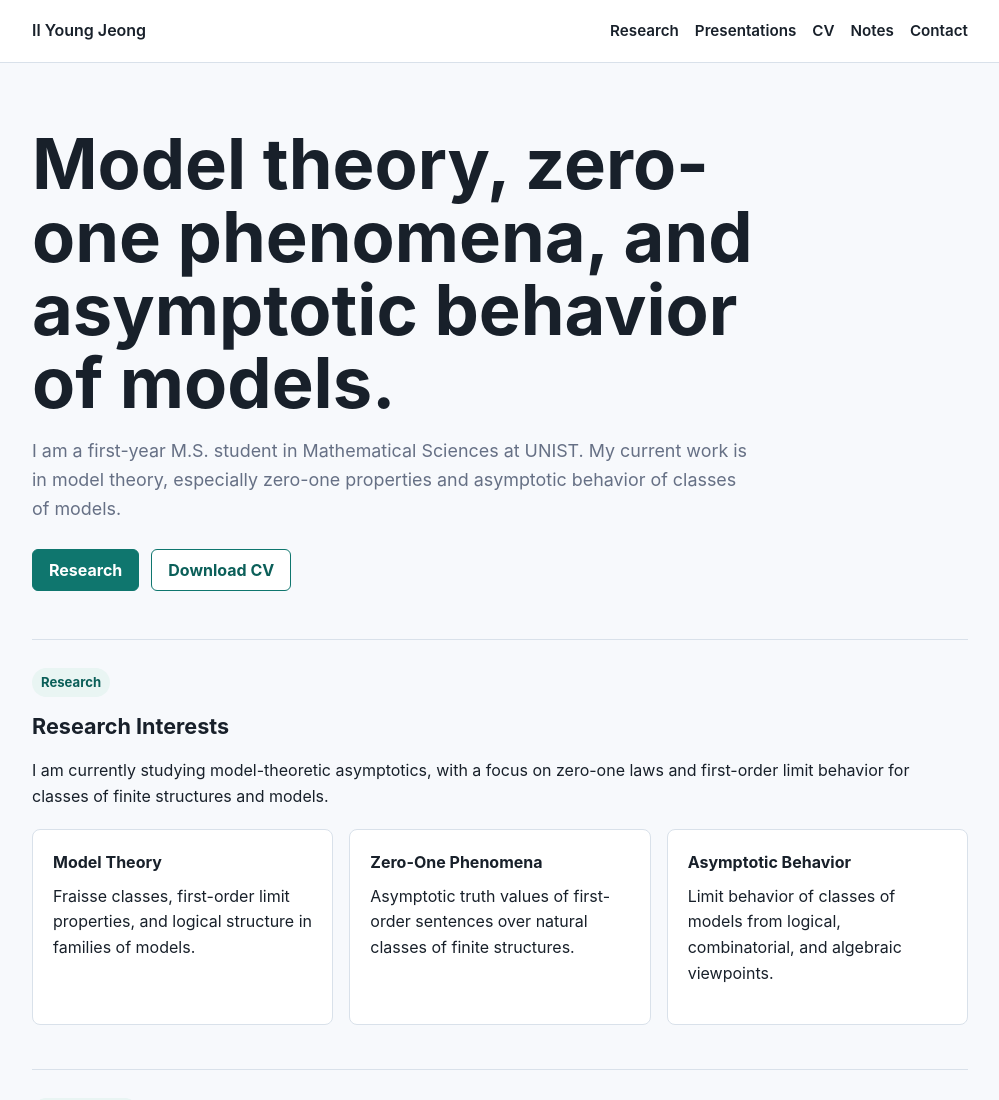
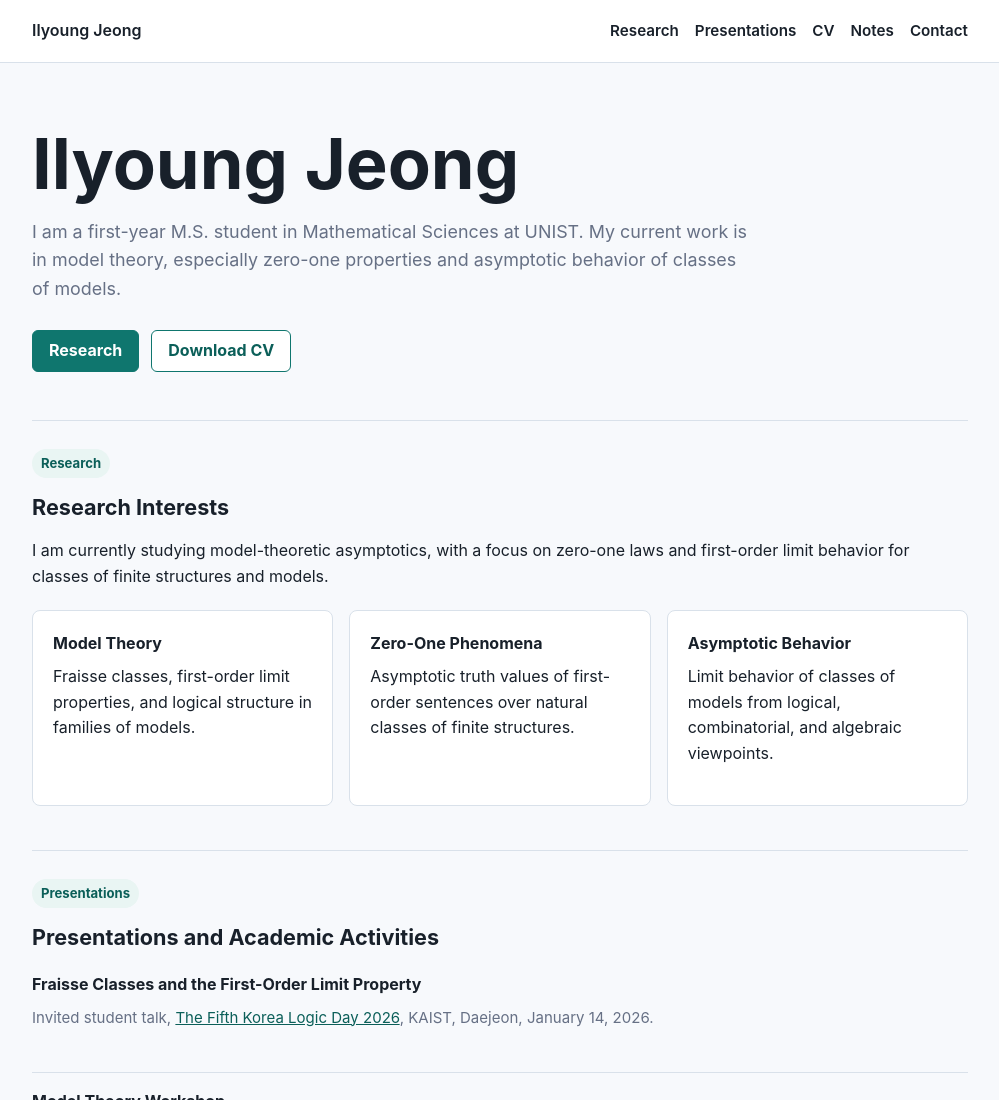
Before and after one commit to Al3ph-Zer0/Al3ph-Zer0.github.io, a plain HTML site: page index.html in a window 1280 px wide. Shown: the top 1100 px of the page, without its empty margins (140-1139 px from the left). Drawn offline with Linux system fonts and the light colour scheme.

Commit message:
Update CV PDF and homepage title

```diff
--- a/index.html
+++ b/index.html
@@ -3,7 +3,7 @@
 <head>
   <meta charset="utf-8">
   <meta name="viewport" content="width=device-width, initial-scale=1">
-  <title>Il Young Jeong | Model Theory</title>
+  <title>Ilyoung Jeong | Model Theory</title>
   <style>
     :root { color-scheme: light; --ink: #18202a; --muted: #667085; --line: #d9e1ea; --paper: #f7f9fc; --accent: #0f766e; --accent-dark: #0b5f59; --soft: #e9f5f3; }
     * { box-sizing: border-box; }
@@ -40,7 +40,7 @@
 <body>
   <header>
     <nav aria-label="Primary navigation">
-      <a href="#top">Il Young Jeong</a>
+      <a href="#top">Ilyoung Jeong</a>
       <div class="links">
         <a href="#research">Research</a>
         <a href="#presentations">Presentations</a>
@@ -53,7 +53,7 @@
 
   <main id="top">
     <div class="intro">
-      <h1>Model theory, zero-one phenomena, and asymptotic behavior of models.</h1>
+      <h1>Ilyoung Jeong</h1>
       <p class="lead">I am a first-year M.S. student in Mathematical Sciences at UNIST. My current work is in model theory, especially zero-one properties and asymptotic behavior of classes of models.</p>
       <div class="button-row">
         <a class="button" href="#research">Research</a>
```
Also changed, not shown: 1 other file.
